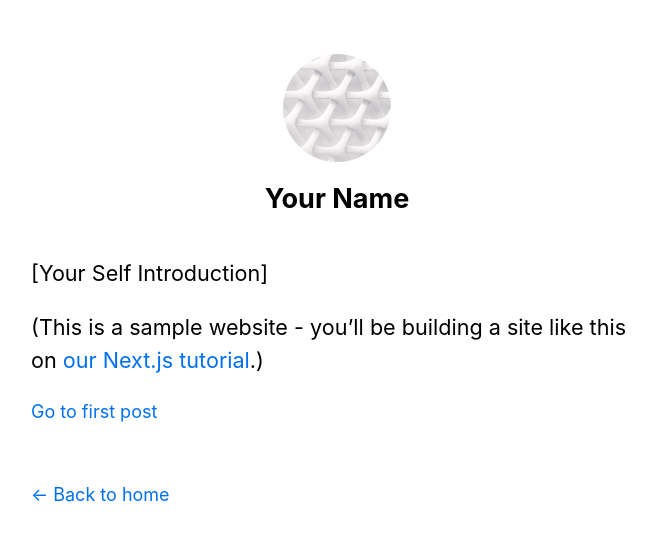
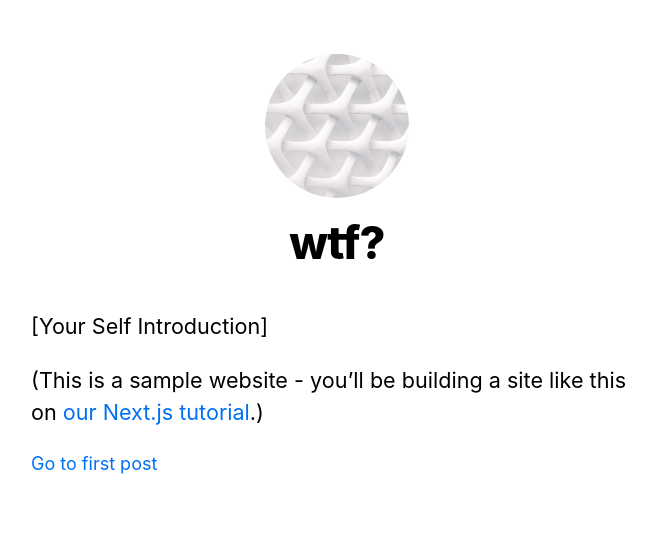
Before and after one commit to sansae/nextjs-blog, a Next.js app: page / in a window 1280 px wide. Shown: the top 540 px of the page, without its empty margins (303-959 px from the left). Built offline with nearby package versions, Linux system fonts and the light colour scheme.

Commit message:
passed in prop for hom to Layout component

```diff
--- a/components/layout.js
+++ b/components/layout.js
@@ -36,7 +36,7 @@ export default function Layout({ children, home }) {
               width={144}
               alt=""
             />
-            <h1 className={utilStyles.heading2Xl}>{name}</h1>
+            <h1 className={utilStyles.heading2Xl}>wtf?</h1>
           </>
         ) : (
           <>
@@ -58,7 +58,9 @@ export default function Layout({ children, home }) {
           </>
         )}
       </header>
+
       <main>{children}</main>
+
       {!home && (
         <div className={styles.backToHome}>
           <Link href="/">← Back to home</Link>
--- a/pages/index.js
+++ b/pages/index.js
@@ -8,7 +8,7 @@ import utilStyles from '../styles/utils.module.css';
 
 export default function Home() {
   return (
-    <Layout>
+    <Layout home={true}>
       <Head>
         <title>{siteTitle}</title>
       </Head>
```
